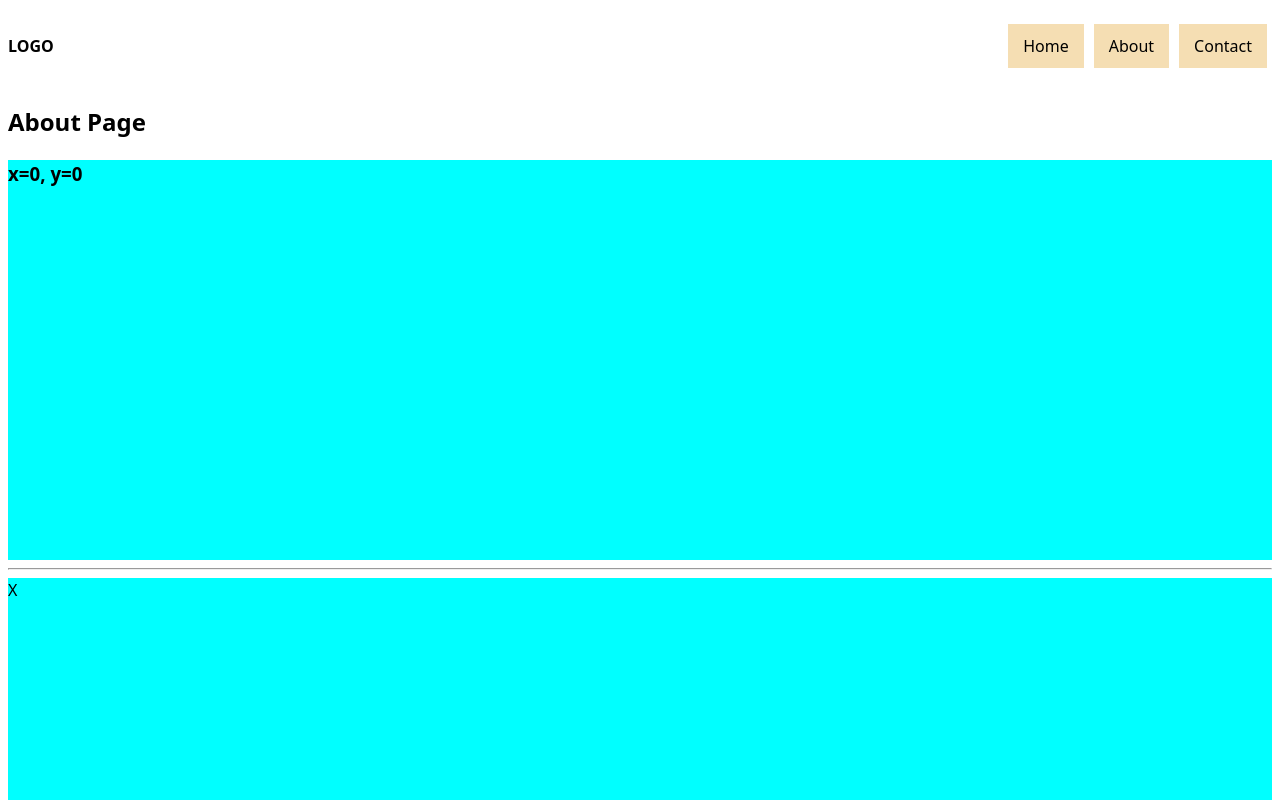
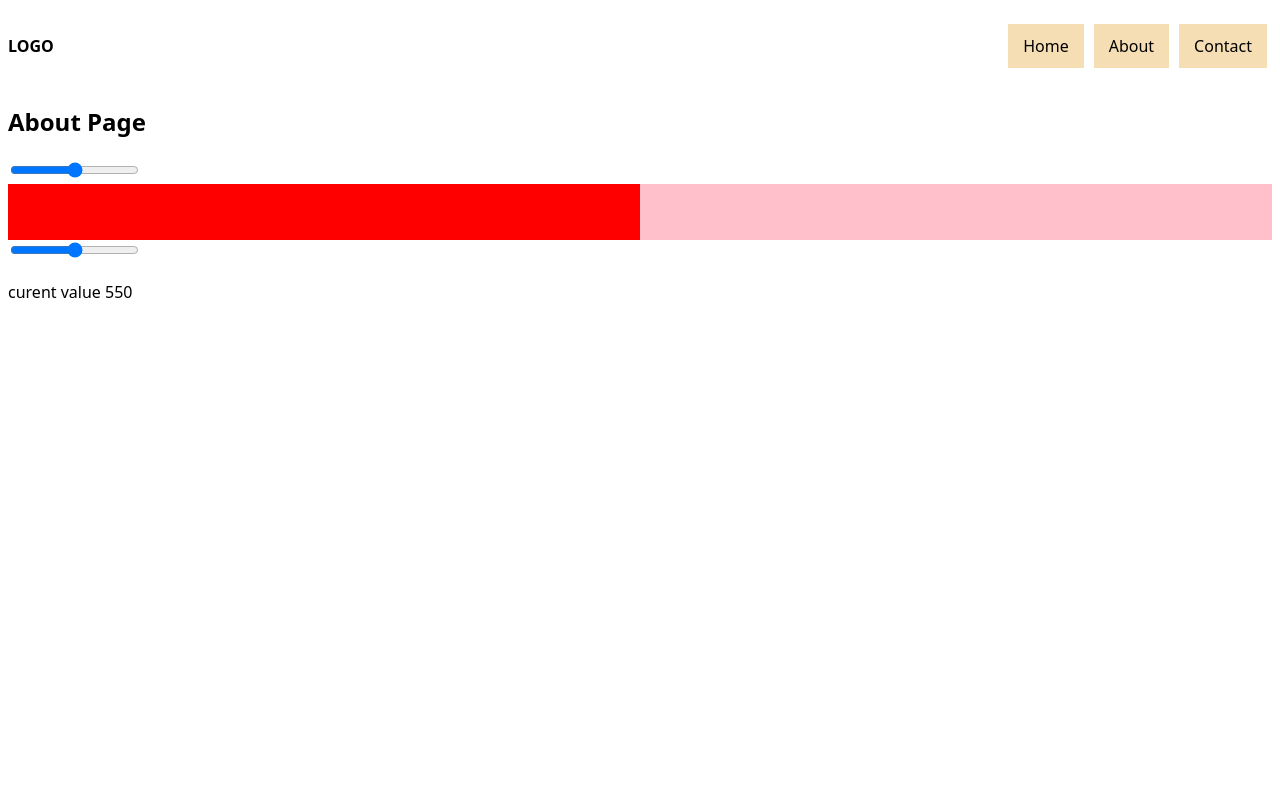
Before and after one commit to MakarKolesnyk/react, a React (Vite) app: page /about in a window 1280 px wide. Shown: the top 800 px of the page. Built offline with nearby package versions, Linux system fonts and the light colour scheme.

Commit message:
Add Slider

```diff
--- /dev/null
+++ b/src/components/Slider/Slider.jsx
@@ -0,0 +1,30 @@
+import { useState } from "react";
+import PropTypes from "prop-types";
+
+const Slider = (props) => {
+  const { render, min, max } = props;
+  const [value, setValue] = useState((min + max) / 2);
+  const changeValue = (event) => {
+    setValue(event.target.value);
+  };
+  return (
+    <div>
+      <input
+        type="range"
+        value={value}
+        onChange={changeValue}
+        min={min}
+        max={max}
+      />
+      {render(value)}
+    </div>
+  );
+};
+
+Slider.propTypes = {
+  render: PropTypes.func,
+  min: PropTypes.number,
+  max: PropTypes.number,
+};
+
+export default Slider;
--- a/src/pages/AboutPage.jsx
+++ b/src/pages/AboutPage.jsx
@@ -1,25 +1,34 @@
-import MouseTracker from "./../components/MouseTracker/MouseTracker";
+import Slider from "./../components/Slider/Slider";
 
 const AboutPage = () => {
   return (
     <section>
       <h1>About Page</h1>
-      <MouseTracker
-        render={(position) => (
-          <h3>
-            x={position.x}, y={position.y}
-          </h3>
+      <Slider
+        min={0}
+        max={100}
+        render={(value) => (
+          <div
+            style={{
+              height: "56px",
+              position: "releative",
+              backgroundColor: "pink",
+            }}
+          >
+            <div
+              style={{
+                height: "100%",
+                backgroundColor: "red",
+                width: `${value}%`,
+              }}
+            ></div>
+          </div>
         )}
       />
-      <hr />
-      <MouseTracker
-        render={(position) => (
-          <div
-            style={{ position: "absolute", top: position.y, left: position.x, pointerEvents: 'none'}}
-          >
-            X
-          </div>
-        )}
+      <Slider
+        min={100}
+        max={1000}
+        render={(value) => <p>curent value {value}</p>}
       />
     </section>
   );
```
